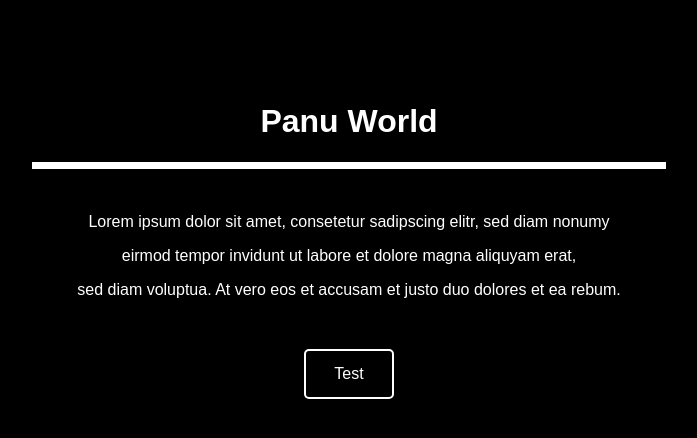
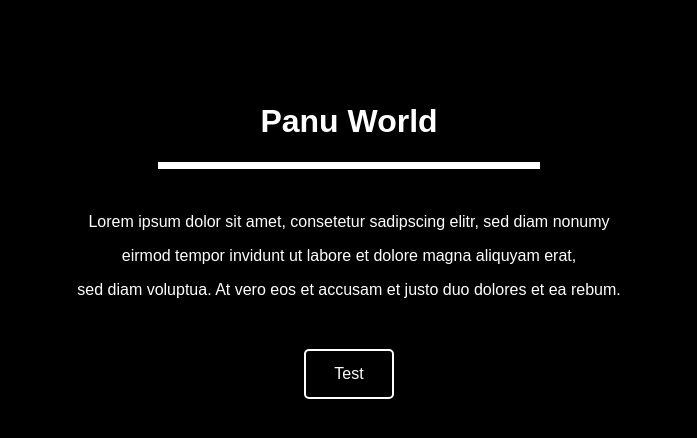
Before and after one commit to KanueschenHD/TestSite2, a plain HTML site: page index.html in a window 1280 px wide. Shown: the whole page, without its empty margins (291-988 px from the left). Drawn offline with Linux system fonts and the light colour scheme.

Commit message:
Update index.html

```diff
--- a/index.html
+++ b/index.html
@@ -35,7 +35,7 @@
 <p style="text-align: center;">&nbsp;</p>
 <div style="text-align: center; color: white; padding-top: 40px;">
   <h1 style="text-align: center;"><strong><span style="font-family: Arial;">Panu World</span></strong></h1>
-  <HR WIDTH="50%" COLOR="#FFFFFF" SIZE="7" NOSHADE>
+  <HR WIDTH="30%" color="#FFFFFF" SIZE="7" NOSHADE>
 </div>
   <div style="text-align: center; color: white; padding-top: 20px;">
   <p style="text-align: center;"><span style="font-family: Arial;">Lorem ipsum dolor sit amet, consetetur sadipscing elitr, sed diam nonumy</span></p>
```
